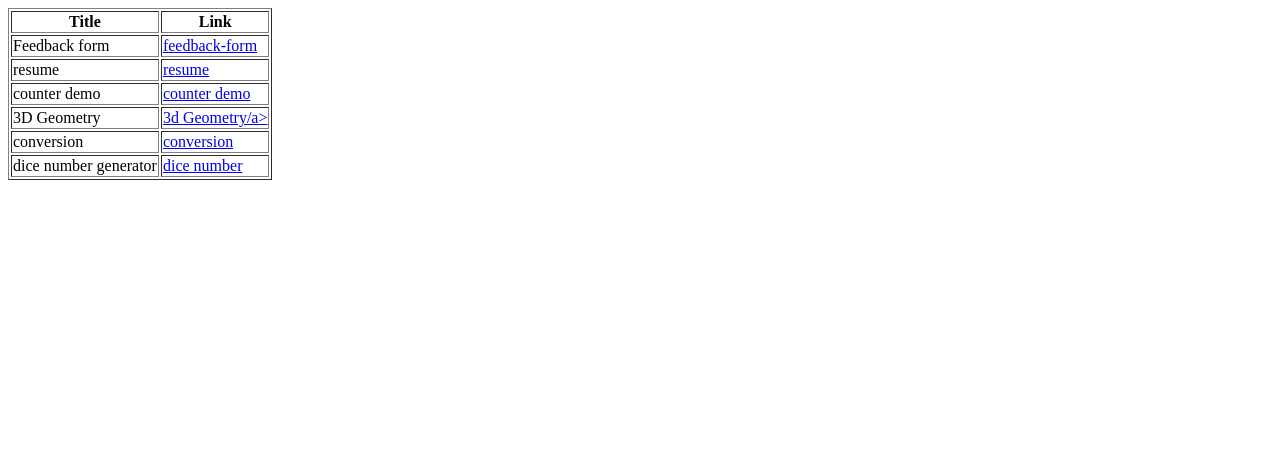
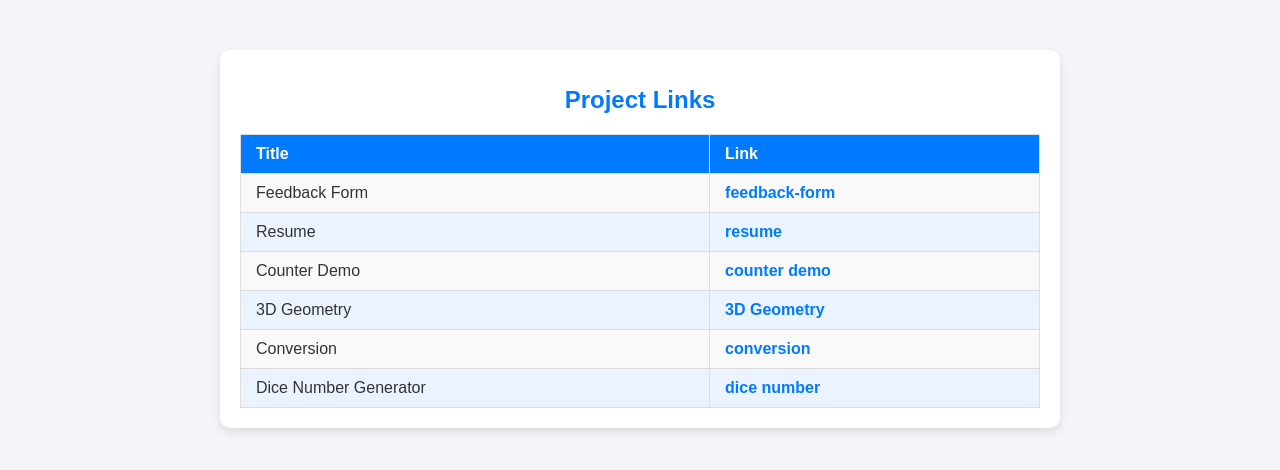
Before and after one commit to Pranjallpandey1504/assignment4, a plain HTML site: page index.html in a window 1280 px wide. Drawn offline with Linux system fonts and the light colour scheme.

Commit message:
files modified

```diff
--- /dev/null
+++ b/index.css
@@ -0,0 +1,69 @@
+/* General body styling */
+body {
+    font-family: Arial, sans-serif;
+    margin: 50px;
+    background-color: #f4f4f9;
+    color: #333;
+    text-align: center;
+}
+
+/* Container styling for the table */
+.table-container {
+    margin: 0 auto;
+    max-width: 800px;
+    background: #ffffff;
+    padding: 20px;
+    border-radius: 10px;
+    box-shadow: 0 4px 10px rgba(0, 0, 0, 0.1);
+}
+
+/* Table title */
+.table-container h1 {
+    font-size: 24px;
+    margin-bottom: 20px;
+    color: #007bff; /* Blue accent */
+}
+
+/* Table styling */
+table {
+    width: 100%;
+    border-collapse: collapse;
+    margin: 0 auto;
+}
+
+/* Header row styling */
+thead tr {
+    background-color: #007bff;
+    color: #ffffff;
+}
+
+th, td {
+    text-align: left;
+    padding: 10px 15px;
+    border: 1px solid #ddd;
+}
+
+/* Alternating row colors */
+tbody tr:nth-child(odd) {
+    background-color: #f9f9f9;
+}
+
+tbody tr:nth-child(even) {
+    background-color: #eaf3ff;
+}
+
+/* Links styling */
+a {
+    color: #007bff;
+    text-decoration: none;
+    font-weight: bold;
+}
+
+a:hover {
+    text-decoration: underline;
+}
+
+/* Hover effect on rows */
+tbody tr:hover {
+    background-color: #d5e9ff;
+}
--- a/index.html
+++ b/index.html
@@ -3,38 +3,46 @@
 <head>
     <meta charset="UTF-8">
     <meta name="viewport" content="width=device-width, initial-scale=1.0">
-    <title>Document</title>
+    <title>My Projects</title>
+    <link rel="stylesheet" href="index.css">
 </head>
-<body >
-    <table border="1">
+<body>
+    <div class="table-container">
+        <h1>Project Links</h1>
+        <table>
+            <thead>
                 <tr>
                     <th>Title</th>
                     <th>Link</th>
                 </tr>
+            </thead>
+            <tbody>
                 <tr>
-            <td>Feedback form</td>
+                    <td>Feedback Form</td>
                     <td><a href="./feedback-form.html">feedback-form</a></td>
                 </tr>
                 <tr>
-            <td>resume</td>
+                    <td>Resume</td>
                     <td><a href="./resume.html">resume</a></td>
                 </tr>
                 <tr>
-            <td>counter demo</td>
+                    <td>Counter Demo</td>
                     <td><a href="./task3.html">counter demo</a></td>
                 </tr>
                 <tr>
                     <td>3D Geometry</td>
-            <td><a href="./task4.html">3d Geometry/a></td>
+                    <td><a href="./task4.html">3D Geometry</a></td>
                 </tr>
                 <tr>
-            <td>conversion </td>
+                    <td>Conversion</td>
                     <td><a href="temperature_converter.html">conversion</a></td>
                 </tr>
                 <tr>
-            <td>dice number generator</td>
+                    <td>Dice Number Generator</td>
                     <td><a href="dice.html">dice number</a></td>
                 </tr>
+            </tbody>
         </table>
+    </div>
 </body>
 </html>
```
Lines whose indentation alone changed are shown as unchanged.
